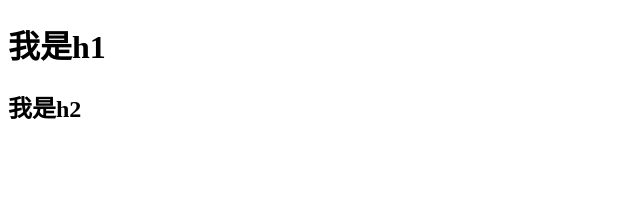
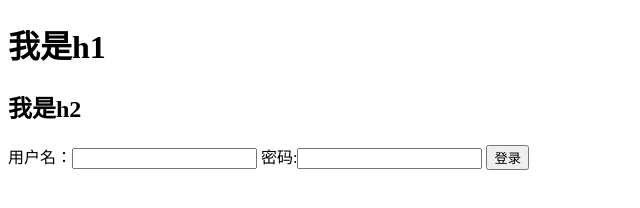
Before and after one commit to 975273862/gitLesson30, a plain HTML site: page index.html in a window 1280 px wide. Shown: the whole page, without its empty margins (0-640 px from the left). Drawn offline with Linux system fonts and the light colour scheme.

Commit message:
登录功能完成

```diff
--- a/index.html
+++ b/index.html
@@ -9,5 +9,11 @@
 <body>
     <h1>我是h1</h1>
     <h2>我是h2</h2>
+
+    <div class="login">
+        用户名：<input type="text">
+        密码:<input type="text">
+        <button type="submit">登录</button>
+    </div>
 </body>
 </html>
```
